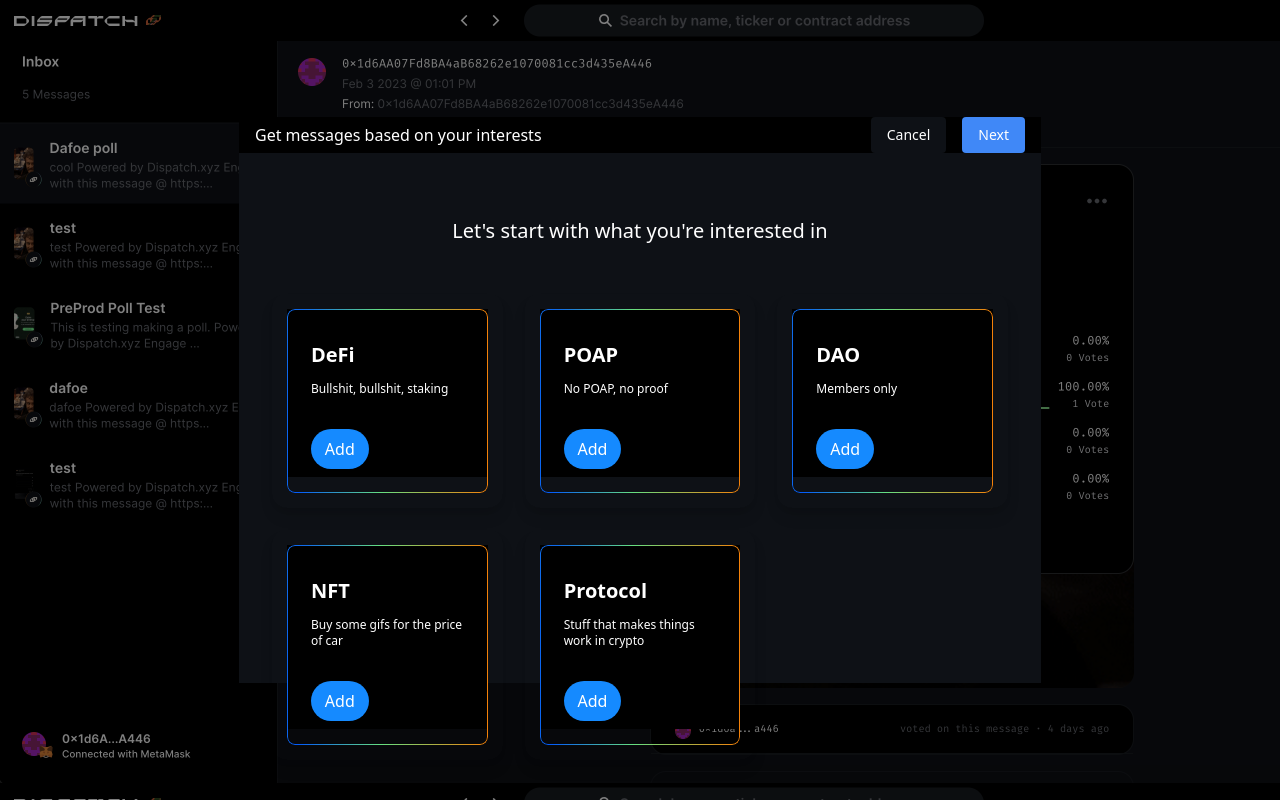
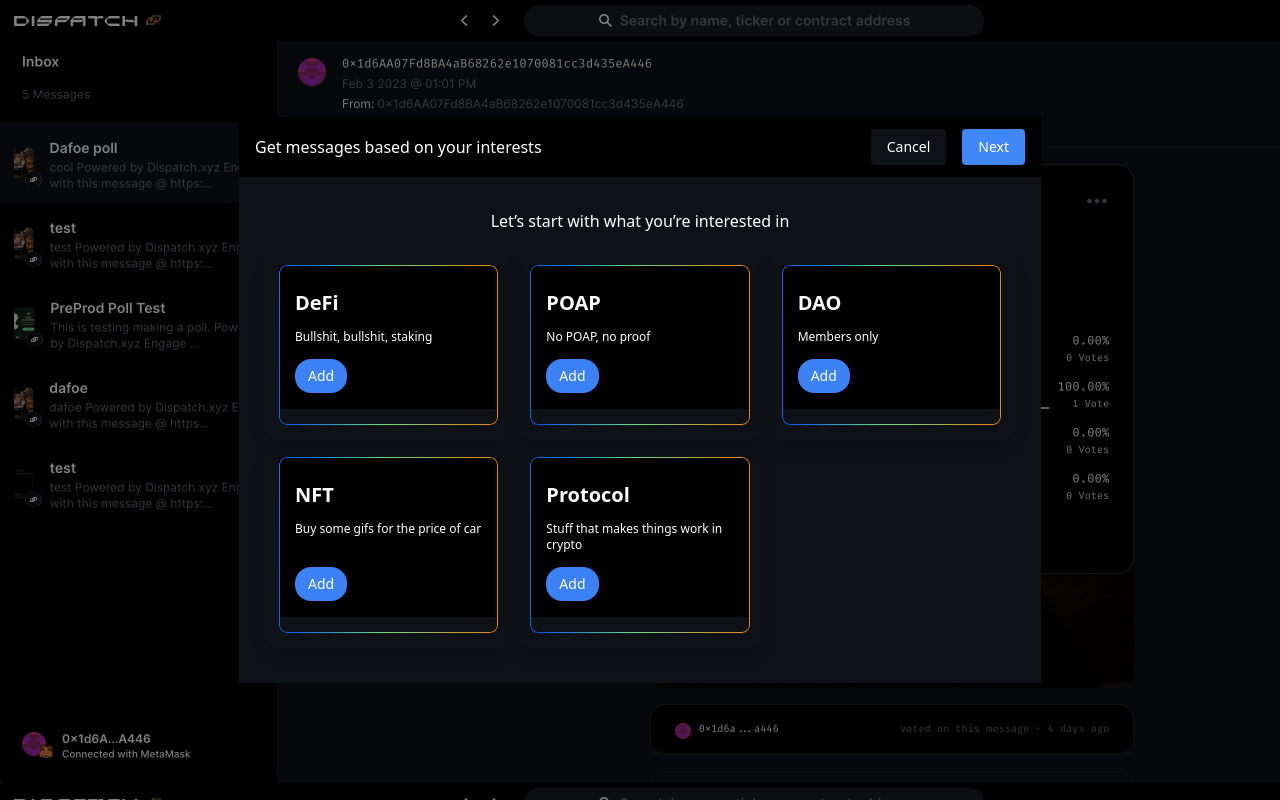
Before and after one commit to caseyhaldiex/hackathon-02-07-23, a React (Create React App) app: page / in a window 1280 px wide. Both pictures are taken after a click on the button "Next". Built offline with nearby package versions, Linux system fonts and the light colour scheme; what wagmi would draw is missing.

Commit message:
Fixed topics

```diff
--- a/package.json
+++ b/package.json
@@ -34,6 +34,7 @@
     "lodash": "^4.17.21",
     "react": "18.2.0",
     "react-dom": "18.2.0",
+    "react-icons": "^4.7.1",
     "react-router-dom": "6.8.0",
     "react-scripts": "5.0.1",
     "react-tinder-card": "^1.6.2",
--- a/src/components/Topics.css
+++ b/src/components/Topics.css
@@ -2,6 +2,7 @@
   position: relative;
   border: 0.58px solid;
   border-radius: 8px;
+  min-width: 220px;
 
   background: #000;
 
@@ -52,7 +53,6 @@
 .add-btn {
   justify-content: center;
   align-items: flex-end;
-  padding: 9.22666px 13.84px;
   background: #158aff;
   border-radius: 36.9066px;
 }
--- a/src/components/Topics.tsx
+++ b/src/components/Topics.tsx
@@ -1,9 +1,11 @@
-/* eslint-disable jsx-a11y/anchor-is-valid */
-import data from "../services/data.json";
-import { keys } from "lodash";
-import "./Topics.css";
+import data from '../services/data.json';
+import { keys } from 'lodash';
+import "./Topics.css"
+import { useState } from 'react';
 
-const parseData = (data: any) => {
+import { IoCheckmarkDoneSharp } from "react-icons/io5";
+
+const parseData = (data:any) => {
   const topicKeys = keys(data);
   let results: any = [];
   for (let index = 0; index < topicKeys.length; index++) {
@@ -11,44 +13,72 @@ const parseData = (data: any) => {
     results.push({
       id: key,
       title: key,
+      selected: false,
       description: data[key].description,
-    });
+    })
   }
   return results;
 };
 
-const topics = parseData(data);
+const topicData = parseData(data);
 
 export default function Topics() {
+
+  const [topics, setTopics] = useState(topicData);
+
+  const addTopic = (topics,topicId) => {
+    console.log({
+      topicId
+    });
+    for (let index = 0; index < topics.length; index++) {
+      const topic = topics[index];
+      if(topic.id === topicId) {
+        topic.selected = true;
+      }
+    }
+    setTopics([...topics]);
+    console.log(topics);
+  }
+
+  const removeTopic = (topics,topicId) => {
+    console.log({
+      topicId
+    });
+    for (let index = 0; index < topics.length; index++) {
+      const topic = topics[index];
+      if(topic.id === topicId) {
+        topic.selected = false;
+      }
+    }
+    setTopics([...topics]);
+    console.log(topics);
+  }
+
   return (
-    <div className="relative px-6 pt-2 pb-20 lg:px-8 lg:pt-8 lg:pb-28">
+    <div className="relative px-6 pt-2 pb-20 w-full overflow-auto">
       <div className="relative mx-auto max-w-7xl">
         <div className="text-center">
           {/* <h2 className="text-3xl font-bold tracking-tight text-gray-900 sm:text-4xl"></h2> */}
-          <p className="mx-auto mt-3 max-w-2xl text-xl text-white sm:mt-4">
-            Let's start with what you're interested in
+          <p className="mx-auto mt-2 text-md text-white">
+            Let’s start  with what you’re interested in
           </p>
         </div>
-        <div className="mx-auto mt-12 grid max-w-lg gap-5 lg:max-w-none lg:grid-cols-3">
-          {topics.map((topic: any) => (
-            <div
-              key={topic.title}
-              className="flex flex-col overflow-hidden shadow-lg topic-item pb-4 border-r-4"
-            >
-              <div className="flex flex-1 flex-col justify-between p-6">
-                <div className="flex-1">
-                  <div className="mt-2 block pb-8">
-                    <p className="text-xl font-semibold text-white">
-                      {topic.title}
-                    </p>
-                    <p className="mt-3 text-xs text-white pb-6">
-                      {topic.description}
-                    </p>
+        <div className="mt-4 grid grid-cols-3">
+          {topics.map((topic:any) => (
+            <div key={topic.title} className="flex flex-col shadow-lg topic-item pb-4 border-r-4">
+              <div className="flex flex-1 flex-col justify-between p-4">
+                <div className="flex-1 min-w-[200px]">
+                  <div className="mt-2 block pb-6">
+                    <p className="text-xl font-semibold text-white">{topic.title}</p>
+                    <p className="mt-3 text-xs text-white pb-6">{topic.description}</p>
                   </div>
                   <div className="mt-2 block absolute bottom-8">
-                    <a className="btn text-white add-btn" href="#">
-                      Add
-                    </a>
+                    {topic.selected === false && (
+                      <a className="btn text-white bg-blue-500 rounded-2xl cursor-pointer inline-flex items-center border border-transparent px-3 py-2 text-sm font-medium leading-4 shadow-sm hover:bg-black-400 focus:outline-none focus:ring-2 focus:ring-indigo-500 focus:ring-offset-2" onClick={() => addTopic(topics, topic.id)}>Add</a>
+                    )}
+                    {topic.selected === true && (
+                      <a className="btn text-white bg-gray-700 rounded-2xl cursor-pointer inline-flex items-center border border-transparent px-3 py-2 text-sm font-medium leading-4 shadow-sm hover:bg-black-400 focus:outline-none focus:ring-2 focus:ring-indigo-500 focus:ring-offset-2" onClick={() => removeTopic(topics, topic.id)}><IoCheckmarkDoneSharp className="-ml-0.5 mr-2 h-4 w-4" aria-hidden="true" />Added</a>
+                    )}
                   </div>
                 </div>
               </div>
```
Also changed, not shown: 1 other file (tests, documents, lock files or other folders).
